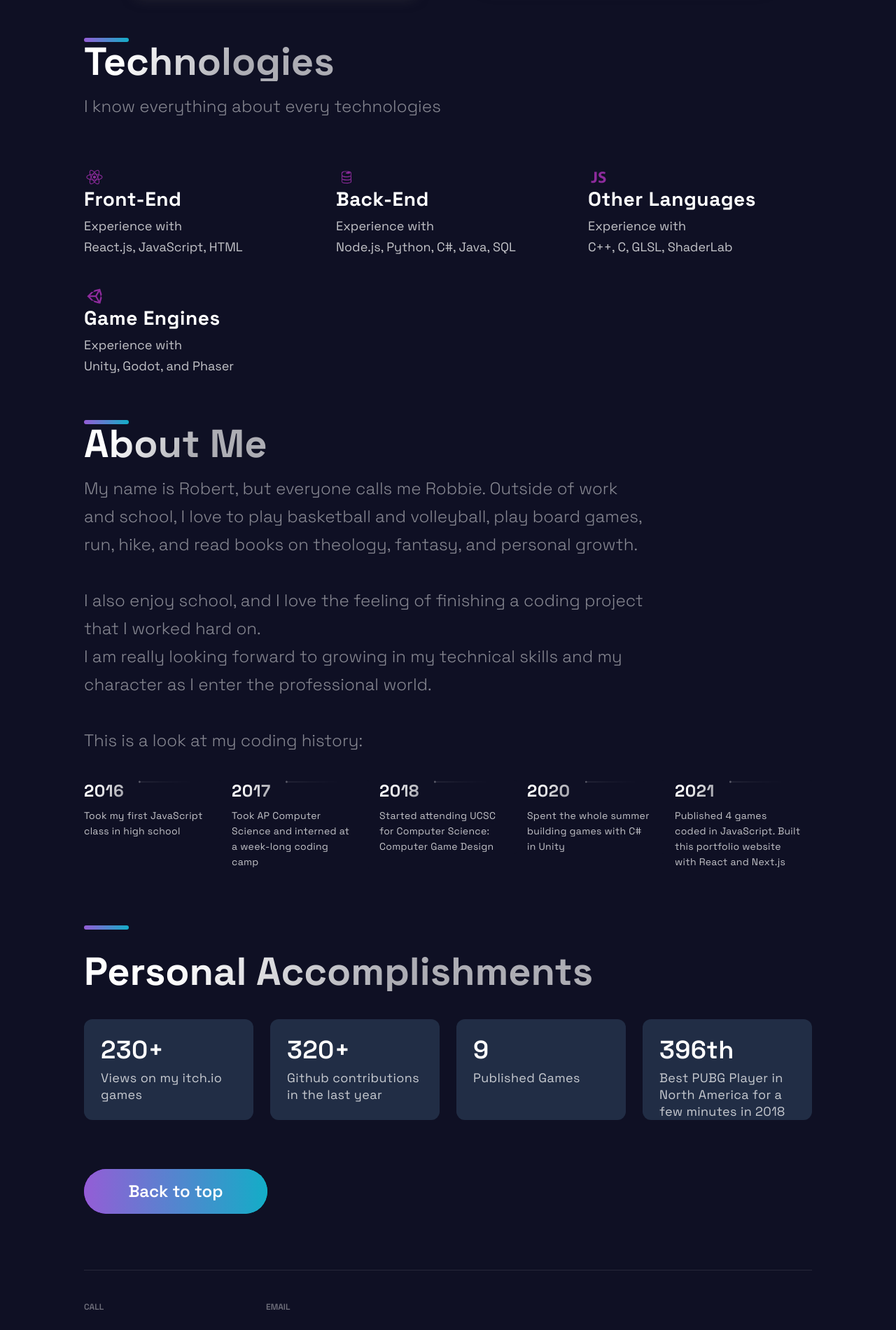
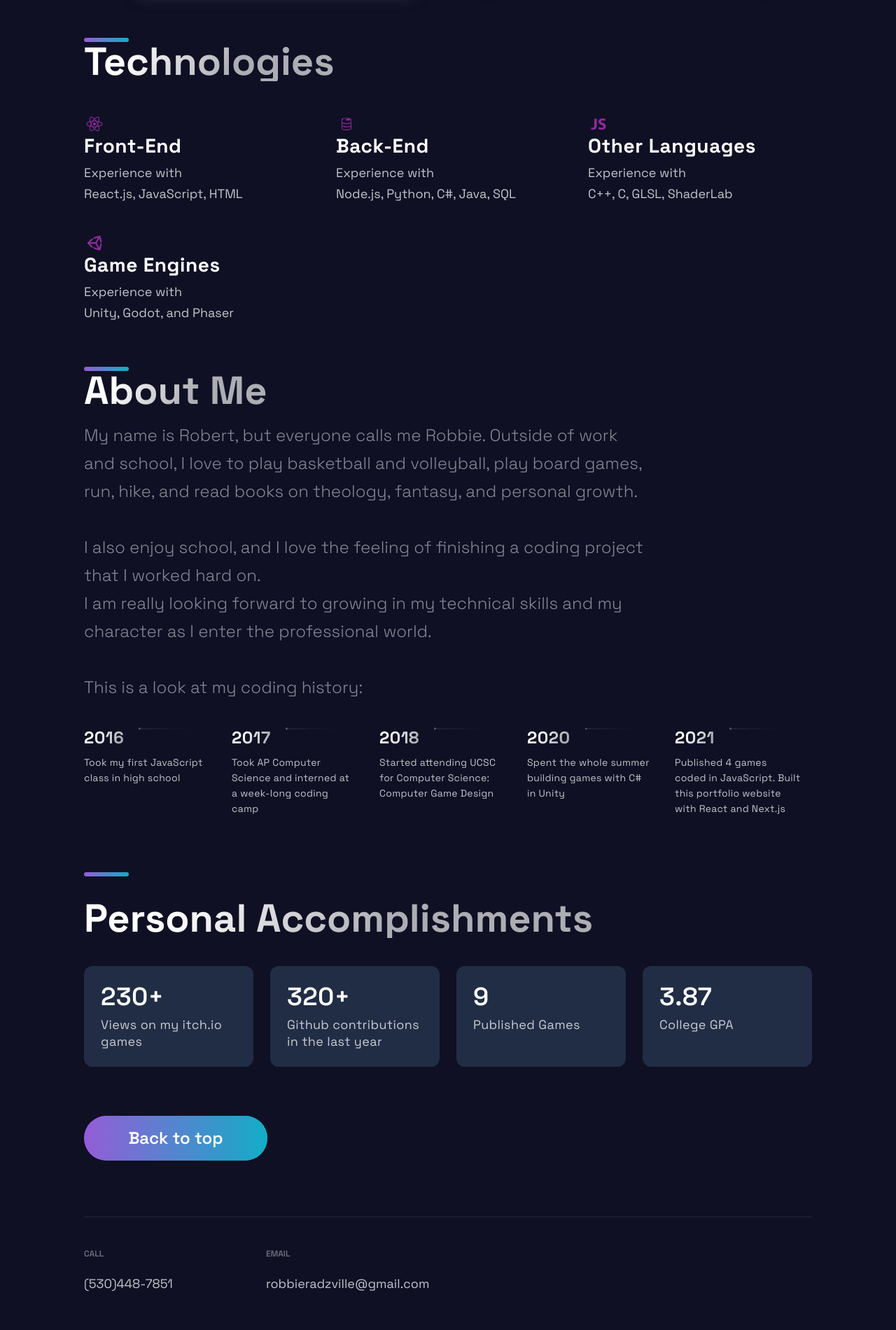
Before and after one commit to Robradz/PortfolioWebsite, a Next.js app: page / in a window 1280 px wide. Shown: the part 2220-4120 px from the top of the page at 70% size. Built offline with nearby package versions, Linux system fonts and the light colour scheme.

Commit message:
Cleaned up components

```diff
--- a/src/components/Footer/Footer.js
+++ b/src/components/Footer/Footer.js
@@ -27,7 +27,7 @@ const Footer = () => {
       </LinkList>
       <SocialIconsContainer>
         <CompanyContainer>
-          <Slogan>Please hire me</Slogan>
+          <Slogan></Slogan>
         </CompanyContainer>
         <SocialContainer>
           <SocialIcons href="https://github.com/robradz">
--- a/src/components/Technologies/Technologies.js
+++ b/src/components/Technologies/Technologies.js
@@ -7,9 +7,6 @@ const Technologies = () =>  (
   <Section id="tech">
     <SectionDivider />
     <SectionTitle>Technologies</SectionTitle>
-    <SectionText>
-      I know everything about every technologies
-    </SectionText>
     <List>
       <ListItem>
         <DiReact size="3rem"></DiReact>
--- a/src/constants/constants.js
+++ b/src/constants/constants.js
@@ -49,5 +49,5 @@ export const data = [
   { number: '230+', text: 'Views on my itch.io games'},
   { number: '320+', text: 'Github contributions in the last year', },
   { number: '9', text: 'Published Games', },
-  { number: '396th', text: 'Best PUBG Player in North America for a few minutes in 2018', }
+  { number: '3.87', text: 'College GPA', }
 ];
```
